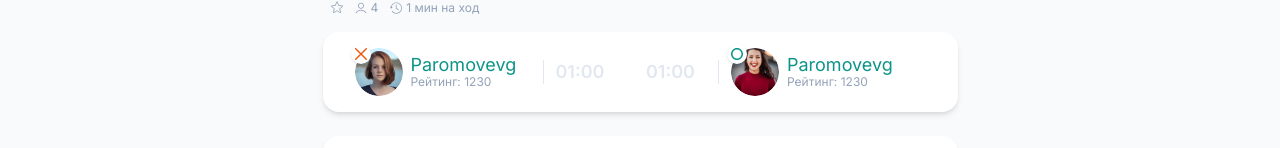
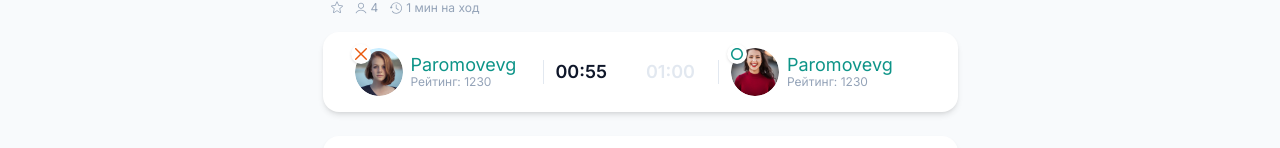
Before and after one commit to Kvazim/tic-tac-toe-online, a Next.js app: page / in a window 1280 px wide. Shown: the part 176-324 px from the top of the page. Built offline with nearby package versions, Linux system fonts and the light colour scheme.

Commit message:
feat: добавил функционал таймера

```diff
--- a/components/game-new/game.jsx
+++ b/components/game-new/game.jsx
@@ -2,9 +2,9 @@ import { useReducer } from "react";
 import { PLAYERS } from "./constants";
 import {
   GAME_STATE_ACTIONS,
-  gameStateReduser,
+  gameReduser,
   initialGameState
-} from "./model/game-state-reduser";
+} from "./model/game-reduser";
 import { BackLink } from "./ui/back-link";
 import { GameCell } from "./ui/game-cell";
 import { GameInfo } from "./ui/game-info";
@@ -16,17 +16,36 @@ import { PlayerInfo } from "./ui/player-info";
 import { computeWinnerSymbol } from "./model/compute-winner-symbol";
 import { getNextMove } from "./model/get-next-move";
 import { computeWinner } from "./model/compute-winner";
+import { computePlayerTimer } from "./model/compute-player-timer";
+import { useInterval } from "../lib/timers";
 
 const PLAYERS_COUNT = 2;
 
 export function Game() {
-  const [gameState, dispatch] = useReducer(gameStateReduser, { playersCount: PLAYERS_COUNT }, initialGameState);
+  const [gameState, dispatch] = useReducer(
+    gameReduser,
+    {
+      playersCount: PLAYERS_COUNT,
+      defaultTimer: 60000,
+      currentMoveStart: Date.now(),
+    },
+    initialGameState
+  );
 
-  const winnerSequence = computeWinner(gameState.cells);
-  const nextMove = getNextMove(gameState.currentMove, gameState.playersCount, []);
+  useInterval(1000, gameState.currentMoveStart, () => {
+    dispatch({
+      type: GAME_STATE_ACTIONS.TICK,
+      now: Date.now(),
+    });
+  });
+
+  const winnerSequence = computeWinner(gameState);
+  const nextMove = getNextMove(gameState);
   const winnerSymbol = computeWinnerSymbol(gameState, { winnerSequence, nextMove });
 
   const winnerPlayer = PLAYERS.find((player) => player.symbol === winnerSymbol);
+
+  const { cells, currentMove } = gameState;
 
   return (
     <>
@@ -41,6 +60,44 @@ export function Game() {
           />
         }
         playerList={
+          PLAYERS.slice(0, PLAYERS_COUNT).map((player, index) => {
+            const { timer, timerStartAt } = computePlayerTimer(gameState, player.symbol);
+
+            return (
+              <PlayerInfo
+                key={player.id}
+                avatar={player.avatar}
+                name={player.name}
+                symbol={player.symbol}
+                rating={player.rating}
+                isRight={index % 2 === 1}
+                timer={timer}
+                timerStartAt={timerStartAt}
+              />
+            );
+          })
+        }
+        gameMoveInfo={
+          <GameMoveInfo currentMove={currentMove} nextMove={nextMove} />
+        }
+        gameCells={
+          cells.map((cell, index) => (
+            <GameCell
+              key={index}
+              isWinner={winnerSequence?.includes(index)}
+              isDisabled={!!winnerSymbol}
+              onClick={() => dispatch({
+                type: GAME_STATE_ACTIONS.CELL_CLICK,
+                index,
+                now: Date.now(),
+              })
+              }
+              symbol={cell}
+            />
+          ))}
+      />
+      <GameOverModal
+        players={
           PLAYERS.slice(0, PLAYERS_COUNT).map((player, index) => (
             <PlayerInfo
               key={player.id}
@@ -49,41 +106,10 @@ export function Game() {
               symbol={player.symbol}
               rating={player.rating}
               isRight={index % 2 === 1}
-              seconds={60}
+              timer={gameState.timers[player.symbol]}
             />
           ))
         }
-        gameMoveInfo={
-          <GameMoveInfo currentMove={gameState.currentMove} nextMove={nextMove} />
-        }
-        gameCells={
-          gameState.cells.map((cell, index) => (
-            <GameCell
-              key={index}
-              isWinner={winnerSequence?.includes(index)}
-              isDisabled={!!winnerSymbol}
-              onClick={() => dispatch({
-                type: GAME_STATE_ACTIONS.CELL_CLICK,
-                index,
-              })
-              }
-              symbol={cell}
-            />
-          ))}
-      />
-      <GameOverModal players={
-        PLAYERS.slice(0, PLAYERS_COUNT).map((player, index) => (
-          <PlayerInfo
-            key={player.id}
-            avatar={player.avatar}
-            name={player.name}
-            symbol={player.symbol}
-            rating={player.rating}
-            isRight={index % 2 === 1}
-            seconds={60}
-          />
-        ))
-      }
         winnerName={winnerPlayer?.name}
       />
     </>
--- /dev/null
+++ b/components/game-new/model/compute-player-timer.js
@@ -0,0 +1,6 @@
+export function computePlayerTimer( gameState, playerSymbol) {
+  return {
+    timer: gameState.timers[playerSymbol],
+    timerStartAt: playerSymbol === gameState.currentMove ? gameState.currentMoveStart : undefined,
+  };
+};
--- a/components/game-new/model/compute-winner.js
+++ b/components/game-new/model/compute-winner.js
@@ -1,4 +1,5 @@
-export function computeWinner(cells, sequenceSize = 5, fieldSize = 19) {
+export function computeWinner(gameState, sequenceSize = 5, fieldSize = 19) {
+    const cells = gameState.cells;
     const gap = Math.floor(sequenceSize / 2);
 
     function compareElements(indexses) {
--- /dev/null
+++ b/components/game-new/model/game-reduser.js
@@ -0,0 +1,84 @@
+import { GAME_SYMBOLS, MOVE_ORDER } from "../constants";
+import { getNextMove } from "./get-next-move";
+
+export const GAME_STATE_ACTIONS = {
+  CELL_CLICK: 'cell-click',
+  TICK: 'tick',
+};
+
+export const initialGameState = ({
+  playersCount,
+  defaultTimer,
+  currentMoveStart,
+}) => ({
+  cells: new Array(19 * 19).fill(null),
+  currentMove: GAME_SYMBOLS.CROSS,
+  playersCount,
+  currentMoveStart,
+  timers: MOVE_ORDER.reduce((timers, symbol, index) => {
+    if (index < playersCount) {
+      timers[symbol] = defaultTimer;
+    }
+
+    return timers;
+  }, {})
+});
+
+export const gameReduser = (state, actions) => {
+  switch (actions.type) {
+    case GAME_STATE_ACTIONS.CELL_CLICK: {
+      const { index, now } = actions;
+
+      if (state.cells[index]) {
+        return state;
+      }
+
+      return {
+        ...state,
+        currentMove: getNextMove(state),
+        currentMoveStart: now,
+        cells: updateCells(state, index),
+        timers: updateTimers(state, now),
+      };
+    }
+
+    case GAME_STATE_ACTIONS.TICK: {
+      const { now } = actions;
+
+      if (!isTimeOver(state, now)) {
+        return state;
+      }
+
+      return {
+        ...state,
+        currentMove: getNextMove(state),
+        currentMoveStart: now,
+        timers: updateTimers(state, now),
+      };
+    }
+
+    default: {
+      return state;
+    }
+  };
+};
+
+function updateTimers(gameState, now) {
+  const diff = now - gameState.currentMoveStart;
+  const timer = gameState.timers[gameState.currentMove];
+
+  return {
+    ...gameState.timers,
+    [gameState.currentMove]: timer - diff,
+  }
+}
+
+function updateCells(gameState, index) {
+  return gameState.cells.map((cell, i) => i === index ? gameState.currentMove : cell);
+}
+
+function isTimeOver(gameState, now) {
+  const timers = updateTimers(gameState, now)[gameState.currentMove];
+
+  return timers <= 0;
+}
--- a/components/game-new/model/game-state-reduser.js
+++ /dev/null
@@ -1,40 +0,0 @@
-import { GAME_SYMBOLS } from "../constants";
-import { getNextMove } from "./get-next-move";
-
-export const GAME_STATE_ACTIONS = {
-  CELL_CLICK: 'cell-click',
-};
-
-export const gameStateReduser = (state, actions) => {
-  switch (actions.type) {
-    case GAME_STATE_ACTIONS.CELL_CLICK: {
-      const { index } = actions;
-
-      if (state.cells[index]) {
-        return state;
-      }
-
-      return {
-        ...state,
-        currentMove: getNextMove(
-          state.currentMove,
-          state.playersCount,
-          state.playerTimeOver
-        ),
-        cells: state.cells.map((cell, i) => i === index ? state.currentMove : cell)
-      };
-    }
-
-    default: {
-      return state;
-    }
-  };
-};
-
-export const initialGameState = ({
-  playersCount,
-}) => ({
-  cells: new Array(19 * 19).fill(null),
-  currentMove: GAME_SYMBOLS.CROSS,
-  playersCount,
-});
--- a/components/game-new/model/get-next-move.js
+++ b/components/game-new/model/get-next-move.js
@@ -1,7 +1,7 @@
 import { MOVE_ORDER } from "../constants";
 
-export const getNextMove = (currentMove, playersCount, playerTimeOver) => {
-    const sliceMoveOrder = MOVE_ORDER.slice(0, playersCount).filter((simbol) => !playerTimeOver.includes(simbol));
+export const getNextMove = ({ currentMove, playersCount, timers }) => {
+    const sliceMoveOrder = MOVE_ORDER.slice(0, playersCount).filter((symbol) => timers[symbol] > 0);
     const nextMoveIndex = sliceMoveOrder.indexOf(currentMove) + 1;
 
     return sliceMoveOrder[nextMoveIndex] ?? sliceMoveOrder[0];
--- a/components/game-new/ui/player-info.jsx
+++ b/components/game-new/ui/player-info.jsx
@@ -1,6 +1,7 @@
 import Image from 'next/image';
 import { GameSymbol } from "./game-symbol";
 import clsx from 'clsx';
+import { useNow } from '../../lib/timers';
 
 export function PlayerInfo({
   isRight,
@@ -8,16 +9,18 @@ export function PlayerInfo({
   rating,
   avatar,
   symbol,
-  isTimerRunning,
-  seconds
+  timer,
+  timerStartAt,
 }) {
-
+  const now = useNow(1000, timerStartAt);
+  const mils = Math.max(now ? timer - (now - timerStartAt) : timer, 0);
+  const seconds = Math.ceil(mils / 1000);
   const minutesString = String(Math.floor(seconds / 60)).padStart(2, "0");
   const secondString = String(seconds % 60).padStart(2, "0");
   const isDanger = seconds < 10;
 
   const getTimerRunning = () => {
-    if (isTimerRunning) {
+    if (timerStartAt) {
       return isDanger ? "text-orange-600" : "text-slate-900";
     }
     return "text-slate-200";
--- /dev/null
+++ b/components/lib/timers.js
@@ -0,0 +1,36 @@
+import { useEffect, useState } from "react";
+
+export function useNow(interval, enabled) {
+  const [now, setNow] = useState();
+
+  useEffect(() => {
+    if(!enabled) {
+      setNow(undefined);
+      return;
+    }
+
+    const int = setInterval(() => {
+      setNow(Date.now());
+    }, interval);
+
+    return () => clearInterval(int);
+  }, [enabled, interval]);
+
+  return now;
+}
+
+export function useInterval(interval, enabled, cb) {
+  useEffect(() => {
+    if(!enabled) {
+      return;
+    }
+
+    const int = setInterval(() => {
+      cb(Date.now());
+    }, interval);
+
+    return () => clearInterval(int);
+  // TODO useCallback
+  // eslint-disable-next-line react-hooks/exhaustive-deps
+  }, [enabled, interval]);
+}
```
